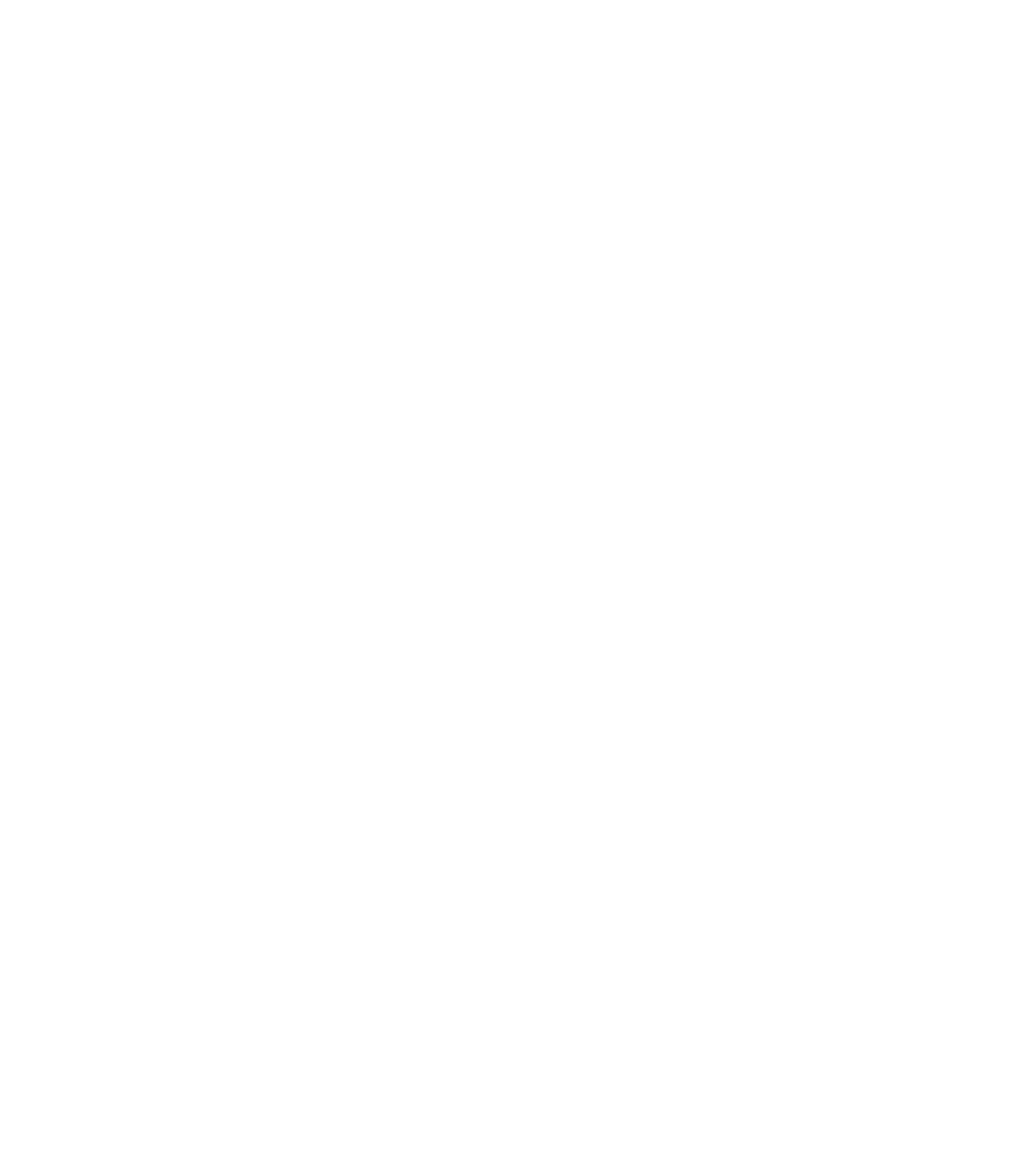
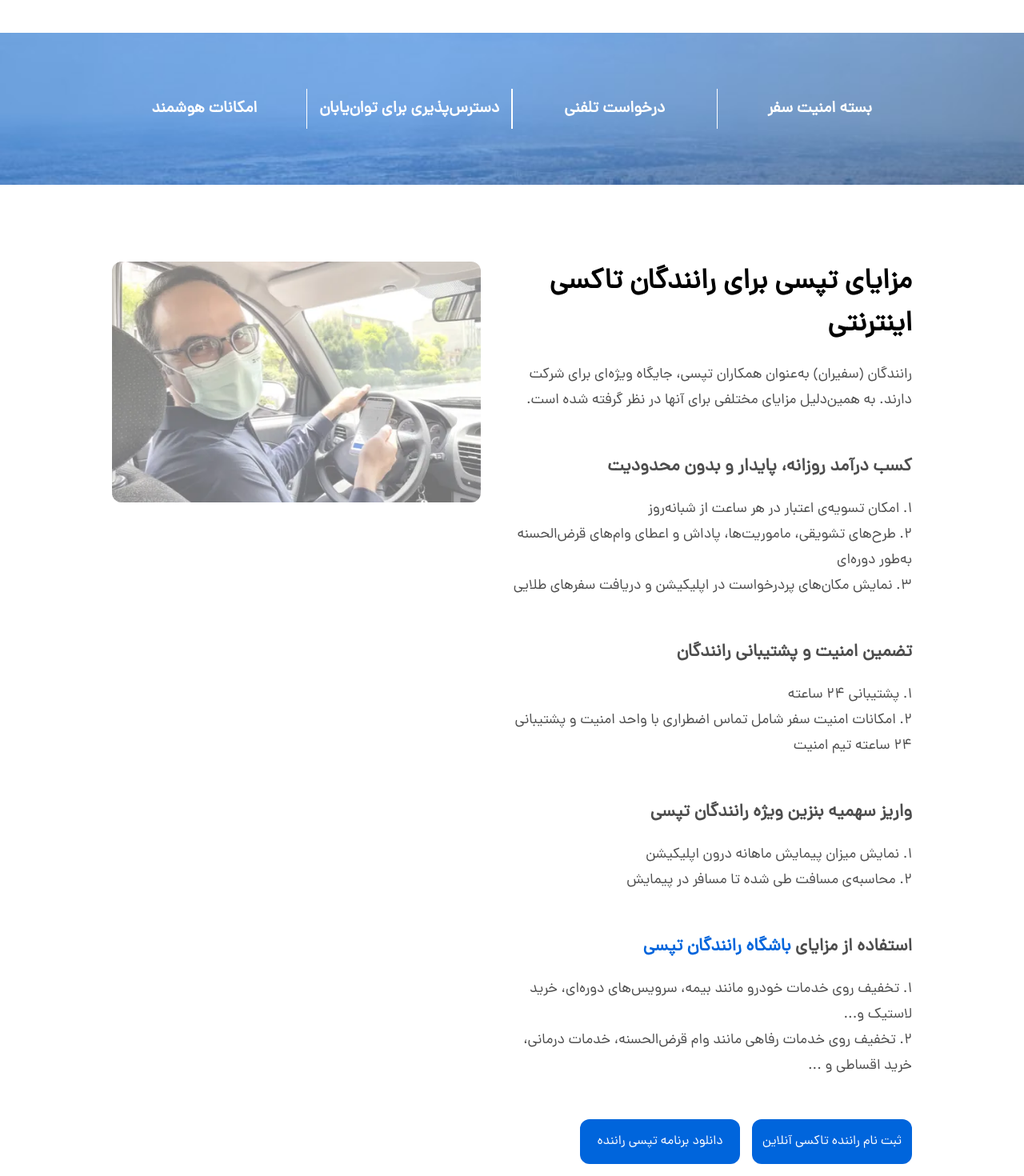
Before and after one commit to a-terohid/tapsi-clone, a React (Create React App) app: page / in a window 1280 px wide. Shown: the part 2520-3990 px from the top of the page at 80% size. Before the commit the page ends 2531 px from the top, so only its background shows below. Built offline with nearby package versions, Linux system fonts and the light colour scheme.

Commit message:
complete HomeSectionTwo

```diff
--- a/src/Components/Home/Home.js
+++ b/src/Components/Home/Home.js
@@ -4,6 +4,7 @@ import React from 'react';
 import Banner from './Banner/Banner';
 import Tapsi_Services from './Tapsi-Services/Tapsi_Services';
 import HomeSctionOne from './HomeSectionOne/HomeSctionOne';
+import HomeSctionTwo from './HomeSectionTwo/HomeSectionTwo';
 
 const Home = () => {
     return (
@@ -11,6 +12,7 @@ const Home = () => {
             <Banner />
             <Tapsi_Services />
             <HomeSctionOne />
+            <HomeSctionTwo />
         </div>
     );
 };
--- /dev/null
+++ b/src/Components/Home/HomeSectionTwo/CityBaner/CityBaner.js
@@ -0,0 +1,32 @@
+import React from 'react';
+
+//styles
+import styles from "./CityBaner.module.scss"
+
+const CityBaner = () => {
+    return (
+        <div className={ styles.CityBaner } >
+           <div className={ styles.countainer } >
+                <h3 className={ styles.title } >بسته امنیت سفر</h3>
+                <p className={ styles.info } >امکانات ویژه امنیت سفر، شامل اشتراک سفر و پشتیبانی ۲۴ ساعته تیم متخصصین امنیت تپسی</p>
+           </div>
+           <div className={ styles.wall } ></div>
+           <div className={ styles.countainer } >
+                <h3 className={ styles.title } >درخواست تلفنی</h3>
+                <p className={ styles.info } >امکان درخواست خودرو بدون نیاز به اینترنت و اپلیکیشن، از طریق تماس با شماره ۱۶۳۰</p>
+           </div>
+           <div className={ styles.wall } ></div>
+           <div className={ styles.countainer } >
+                <h3 className={ styles.title } >دسترس‌پذیری برای توان‌یابان</h3>
+                <p className={ styles.info } >امکان استفاده کاربران نابینا و ناشنوا از اپلیکیشن تپسی و عدم کسر کمیسیون از سفر مسافران ویلچردار</p>
+           </div>
+           <div className={ styles.wall } ></div>
+           <div className={ styles.countainer } >
+                <h3 className={ styles.title } >امکانات هوشمند</h3>
+                <p className={ styles.info } >سهولت استفاده از اپلیکیشن با پیشنهاد مبدا و مقصد سفر، مقاصد منتخب و پیشنهادهای ویژه شما</p>
+           </div>
+        </div>
+    );
+};
+
+export default CityBaner;
--- /dev/null
+++ b/src/Components/Home/HomeSectionTwo/CityBaner/CityBaner.module.scss
@@ -0,0 +1,77 @@
+@font-face {
+	font-family: dana;
+	font-style: normal;
+	font-weight: normal;
+	src: url('../../../../../fonts/eot/dana-regular.eot');
+	src: url('../../../../../fonts/eot/dana-regular.eot?#iefix') format('embedded-opentype'),  /* IE6-8 */
+		 url('../../../../../fonts/woff2/dana-regular.woff2') format('woff2'),  /* FF39+,Chrome36+, Opera24+*/
+		 url('../../../../../fonts/woff/dana-regular.woff') format('woff');  /* FF3.6+, IE9, Chrome6+, Saf5.1+*/
+}
+
+.CityBaner{
+    background: url(./parallax.jpeg) ;
+    background-size: cover;
+    background-attachment: fixed!important;
+    height: 150px;
+    display: flex;
+    justify-content: center;
+    align-items: center;
+    padding: 20px 10%;
+    color: #fff;
+    text-align: center;
+    font-family: dana;
+    margin-top: 60px;
+}
+
+.wall{
+    background-color: #fff;
+    height: 50px;
+    width: 2px;
+}
+
+.countainer{
+    padding: 10px 10px;
+    text-align: center;
+    width: 24.5%;
+}
+
+.title{
+    font-size: 20px;
+    font-weight: 700;
+    // padding: 10px 0;
+}
+
+.info{
+    font-size: 16px;
+    margin-top: 10px;
+    display: none;
+}
+
+.countainer:hover{
+    .info{
+        display: block;
+    }
+}
+
+@media ( max-width:770px) {
+    .wall{
+        display: none;
+    }
+    .CityBaner{
+        padding: 20px 0;
+        flex-direction: column;
+        height: fit-content;
+    }
+    .title{
+        font-size: 18px;
+    }
+
+    .info{
+        font-size: 14px;
+    }
+
+    .countainer{
+        // padding: 0;
+        width: fit-content;
+    }
+}
--- /dev/null
+++ b/src/Components/Home/HomeSectionTwo/HomeSectionTwo.js
@@ -0,0 +1,16 @@
+import React from 'react';
+
+//components
+import CityBaner from './CityBaner/CityBaner';
+import TapsiAdvantages from './TapsiAdvantages.js/TapsiAdvantages';
+
+const HomeSectionTwo = () => {
+    return (
+        <div>
+            <CityBaner />
+            <TapsiAdvantages />
+        </div>
+    );
+};
+
+export default HomeSectionTwo;
--- /dev/null
+++ b/src/Components/Home/HomeSectionTwo/TapsiAdvantages.js/TapsiAdvantages.js
@@ -0,0 +1,46 @@
+import React from 'react';
+
+//styles
+import styles from "./TapsiAdvantages.module.scss"
+
+//img
+import driver from "./driver.webp"
+
+const TapsiAdvantages = () => {
+    return (
+        <div className={ styles.TapsiAdvantages } >
+            <div className={ styles.div }>
+                <h1 className={ styles.title }>مزایای تپسی برای رانندگان تاکسی اینترنتی</h1>
+                <p className={ styles.info } >رانندگان (سفیران) به‌عنوان همکاران تپسی، جایگاه ویژه‌ای برای شرکت دارند. به همین‌دلیل مزایای مختلفی برای آنها در نظر گرفته شده است.</p>
+                <div className={ styles.cuntainer } >
+                    <h3 className={ styles.titleTwo }>کسب درآمد روزانه، پایدار و بدون محدودیت</h3>
+                    <p className={ styles.info }>۱. امکان تسویه‌ی اعتبار در هر ساعت از شبانه‌روز</p>
+                    <p className={ styles.info }>۲. طرح‌های تشویقی، ماموریت‌ها‌، پاداش و اعطای وام‌های قرض‌الحسنه به‌طور دوره‌ای</p>
+                    <p className={ styles.info }>۳. نمایش مکان‌های پردرخواست در اپلیکیشن و دریافت سفرهای طلایی</p>
+                </div>
+                <div className={ styles.cuntainer } >
+                    <h3 className={ styles.titleTwo }>تضمین امنیت و پشتیبانی رانندگان</h3>
+                    <p className={ styles.info }>۱. پشتیبانی ۲۴ ساعته</p>
+                    <p className={ styles.info }>۲. امکانات امنیت سفر شامل تماس اضطراری با واحد امنیت و پشتیبانی ۲۴ ساعته تیم امنیت</p>
+                </div>
+                <div className={ styles.cuntainer } >
+                    <h3 className={ styles.titleTwo }>واریز سهمیه بنزین ویژه رانندگان تپسی</h3>
+                    <p className={ styles.info }>۱. نمایش میزان پیمایش ماهانه درون اپلیکیشن</p>
+                    <p className={ styles.info }>۲. محاسبه‌ی مسافت طی شده تا مسافر در پیمایش</p>
+                </div>
+                <div className={ styles.cuntainer } >
+                    <h3 className={ styles.titleTwo }>استفاده از مزایای<a className={ styles.Link } href='#' > باشگاه رانندگان تپسی</a></h3>
+                    <p className={ styles.info }>۱. تخفیف روی خدمات خودرو مانند بیمه، سرویس‌های دوره‌ای، خرید لاستیک و...</p>
+                    <p className={ styles.info }>۲. تخفیف روی خدمات رفاهی مانند وام قرض‌الحسنه، خدمات درمانی، خرید اقساطی و ...</p>
+                </div>
+                <div className={ styles.Buttons }>
+                    <a className={ styles.button} href="#" >ثبت نام راننده تاکسی آنلاین</a>
+                    <a className={ styles.button} href="#" >دانلود برنامه تپسی راننده</a>
+                </div>
+            </div>
+            <img src={ driver } className={ styles.driver } alt="مزایای تپسی برای رانندگان تاکسی اینترنتی" />
+        </div>
+    );
+};
+
+export default TapsiAdvantages;
--- /dev/null
+++ b/src/Components/Home/HomeSectionTwo/TapsiAdvantages.js/TapsiAdvantages.module.scss
@@ -0,0 +1,124 @@
+@font-face {
+	font-family: dana;
+	font-style: normal;
+	font-weight: normal;
+	src: url('../../../../../fonts/eot/dana-regular.eot');
+	src: url('../../../../../fonts/eot/dana-regular.eot?#iefix') format('embedded-opentype'),  /* IE6-8 */
+		 url('../../../../../fonts/woff2/dana-regular.woff2') format('woff2'),  /* FF39+,Chrome36+, Opera24+*/
+		 url('../../../../../fonts/woff/dana-regular.woff') format('woff');  /* FF3.6+, IE9, Chrome6+, Saf5.1+*/
+}
+
+.TapsiAdvantages{
+    font-family: dana;
+    display: flex;
+    justify-content: center;
+    margin: 6rem 140px;
+}
+
+.div{
+    margin-left: 40px;
+    width: 50vw;
+}
+
+.driver{
+    width: 36vw;
+    height: fit-content;
+    border-radius: 12px;
+}
+
+.title{
+    font-size: 35px;
+    margin-bottom: 20px;
+}
+
+.info{
+    color: #4D4D4D;
+    font-size: 18px;
+    line-height: 32px;
+}
+
+.cuntainer{
+
+    margin-top: 50px;
+}
+
+.titleTwo{
+    margin-bottom: 20px;
+    font-size: 22px;
+    color: #4D4D4D;
+}
+
+.Link{
+    color: #0065dc;
+    font-size: 22px;
+    text-decoration: none;
+}
+
+.Buttons{
+    margin: 50px auto 0;
+    display: flex;
+}
+
+.button{
+    align-items: center;
+    background-color: #0065dc;
+    border-radius: 12px;
+    color: #fff;
+    display: flex;
+    font-size: 16px;
+    height: 56px;
+    justify-content: center;
+    white-space: nowrap;
+    width: 200px!important;
+    text-decoration: none;
+    margin-left: 15px;
+}
+
+.button:hover{
+    background-color: #1974df;
+}
+
+
+@media ( max-width:1000px) {
+    .TapsiAdvantages{
+        margin: 6rem 100px;
+    }
+}
+
+@media (max-width:770px) {
+    .TapsiAdvantages{
+        flex-direction: column-reverse;
+        // align-items: center;
+        margin: 5rem 40px;
+    }
+
+    .driver{
+        width: 85vw;
+        display: flex;
+        margin: 0 auto 50px !important;
+    }
+
+    .div{
+        width: fit-content;
+        margin: 0;
+    }
+    .title{
+        font-size: 22px;
+    }
+    .info, .button {
+        font-size: 14px;
+    }
+    .titleTwo , .Link{
+        font-size: 16px;
+    }
+    .Buttons{
+        flex-direction: column;
+        align-items: center;
+        justify-content: center;
+    }
+    .button{
+        height: 52px!important;
+        width: 222px!important;
+        margin: 0 auto 15px;
+    }
+}
```
Also changed, not shown: src/Components/Home/HomeSectionTwo/CityBaner/parallax.jpeg (added), src/Components/Home/HomeSectionTwo/TapsiAdvantages.js/driver.webp (added).
